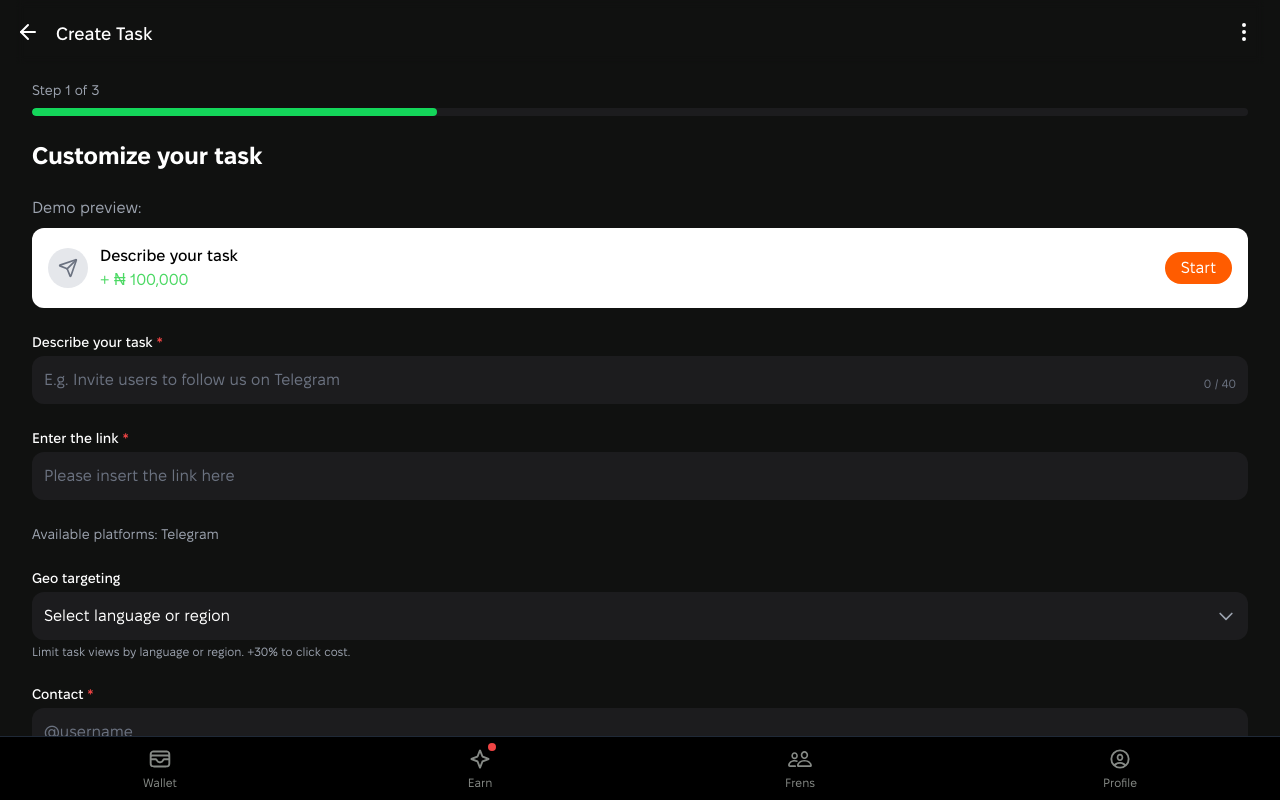
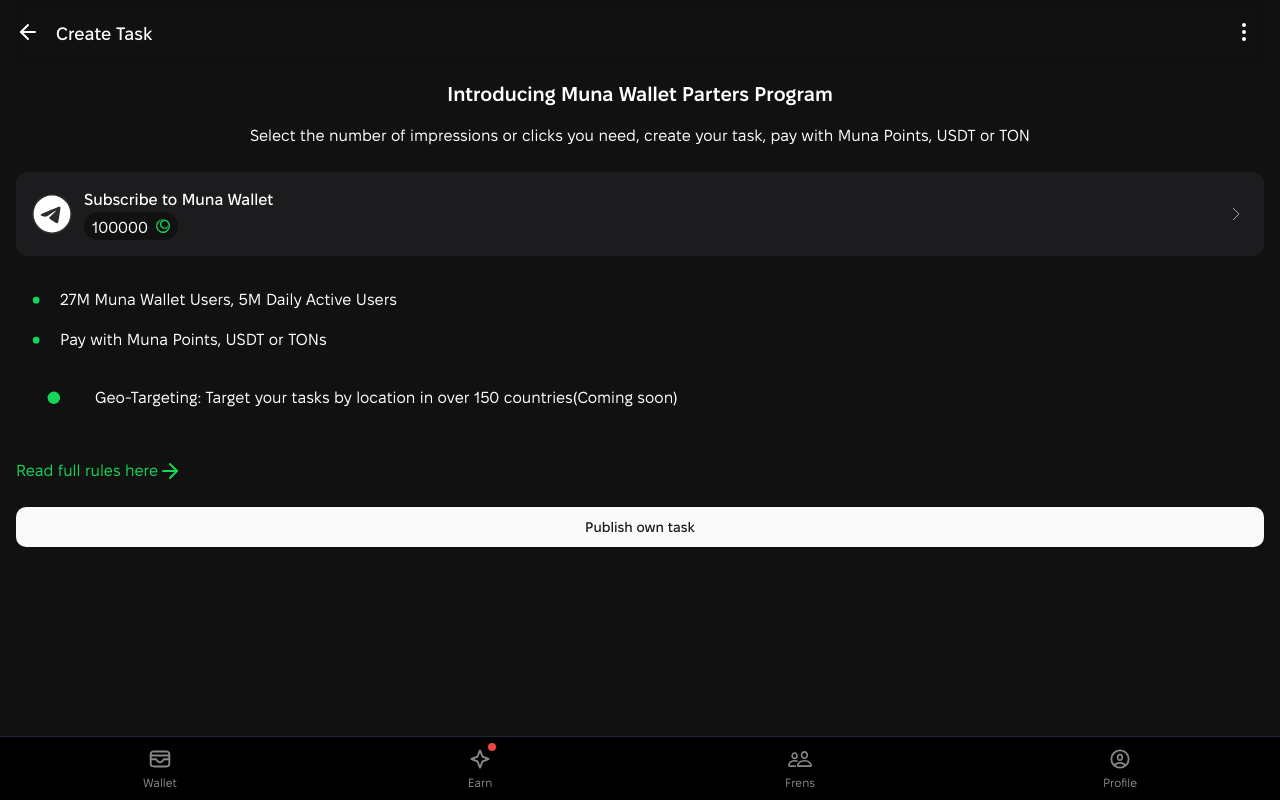
Before and after one commit to Precious-c/earnup, a React (Vite) app: page /tasks/create in a window 1280 px wide. Shown: the top 800 px of the page. Built offline with nearby package versions, Linux system fonts and the light colour scheme; what @tailwindcss/colors would draw is missing.

Commit message:
Update CreateTaskPage.tsx

```diff
--- a/src/pages/CreateTask/CreateTaskPage.tsx
+++ b/src/pages/CreateTask/CreateTaskPage.tsx
@@ -8,9 +8,13 @@
 import { ProgressSteps } from "./components/ProgressSteps";
 import type { TaskFormData } from "@/types";
 import { TaskHeader } from "./components/TaskHeader";
+import TaskCard from "../Earn/components/TaskCard";
+import tgIcon from "@/assets/icons/telegram.svg";
+import { ArrowRight, Dot } from "lucide-react";
+import { Button } from "@/components/ui/button";
 
 export default function CreateTaskPage() {
-  const [currentStep, setCurrentStep] = useState(1);
+  const [currentStep, setCurrentStep] = useState(0);
   const [formData, setFormData] = useState<TaskFormData>({
     description: "",
     link: "",
@@ -63,8 +67,61 @@
     <div className="min-h-screen text-white pb-20">
       <TaskHeader title="Create Task" />
 
-      <main className="px-4 pt-4">
-        <ProgressSteps currentStep={currentStep} totalSteps={3} />
+      <main className=" pt-4">
+        {currentStep > 0 && (
+          <ProgressSteps currentStep={currentStep} totalSteps={3} />
+        )}
+
+        {currentStep === 0 && (
+          <div className="">
+            <h2 className="font-semibold text-xl text-center mb-4">
+              Introducing Muna Wallet Parters Program
+            </h2>
+            <p className="text-center mb-4">
+              Select the number of impressions or clicks you need, create your
+              task, pay with Muna Points, USDT or TON
+            </p>
+
+            <div className="my-6">
+              <TaskCard
+                icon={tgIcon}
+                id="muna"
+                points={100000}
+                status="pending"
+                title="Subscribe to Muna Wallet"
+                index={0}
+              />
+            </div>
+
+            <ul className="flex flex-col gap-2ml-4 mb-4">
+              <li className="flex gap-1 items-center">
+                <Dot size={40} className="text-accent-green" />
+                27M Muna Wallet Users, 5M Daily Active Users
+              </li>
+              <li className="flex gap-1 items-center">
+                <Dot size={40} className="text-accent-green" />
+                Pay with Muna Points, USDT or TONs
+              </li>
+              <li className="flex gap-1 items-center ">
+                {/* <div className="flex"> */}
+                <Dot size={75} className="text-accent-green" />
+                {/* <p> */}
+                Geo-Targeting: Target your tasks by location in over 150
+                countries(Coming soon)
+                {/* </p> */}
+                {/* </div> */}
+              </li>
+            </ul>
+
+            <a href="#" className="my-6 w-full flex text-accent-green">
+              Read full rules here <ArrowRight />
+            </a>
+
+            <Button size="lg" className="w-full">
+              Publish own task
+            </Button>
+          </div>
+        )}
 
         {currentStep === 1 && (
           <CreateTaskStep1
```
